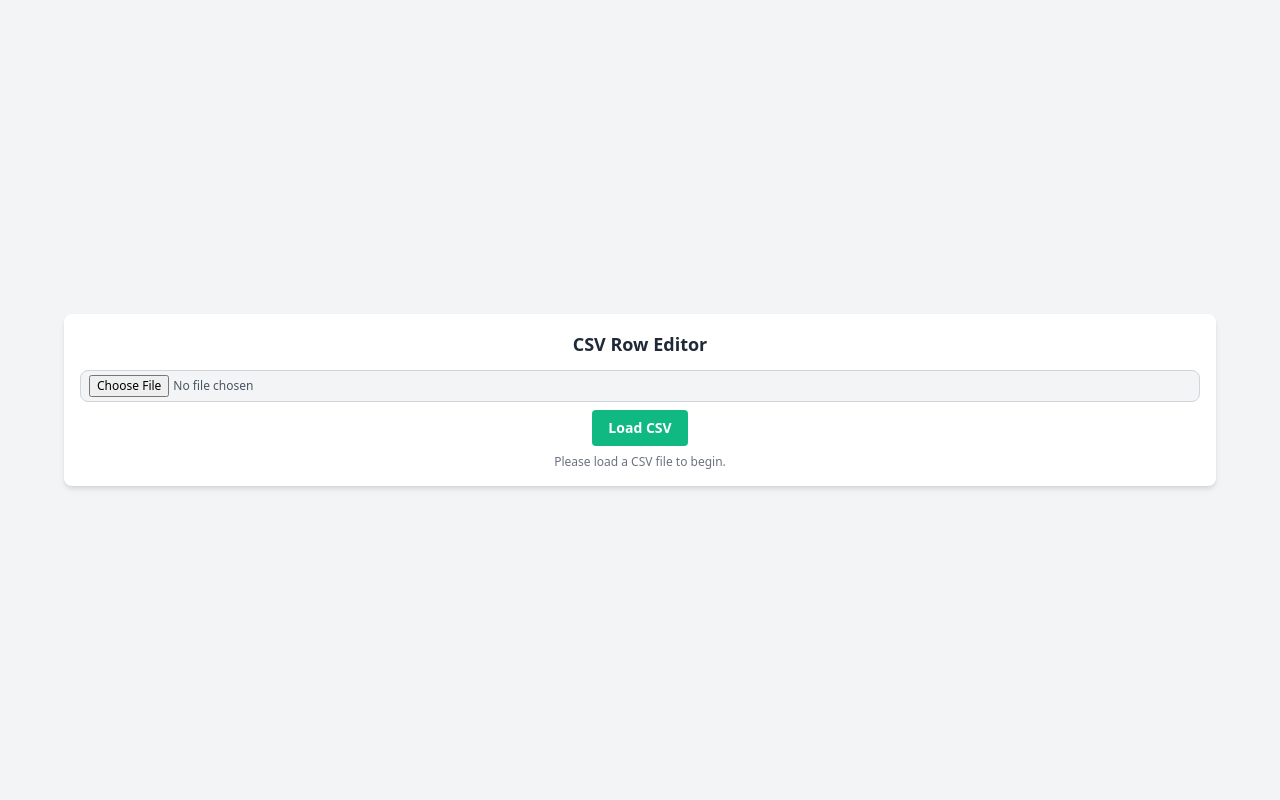
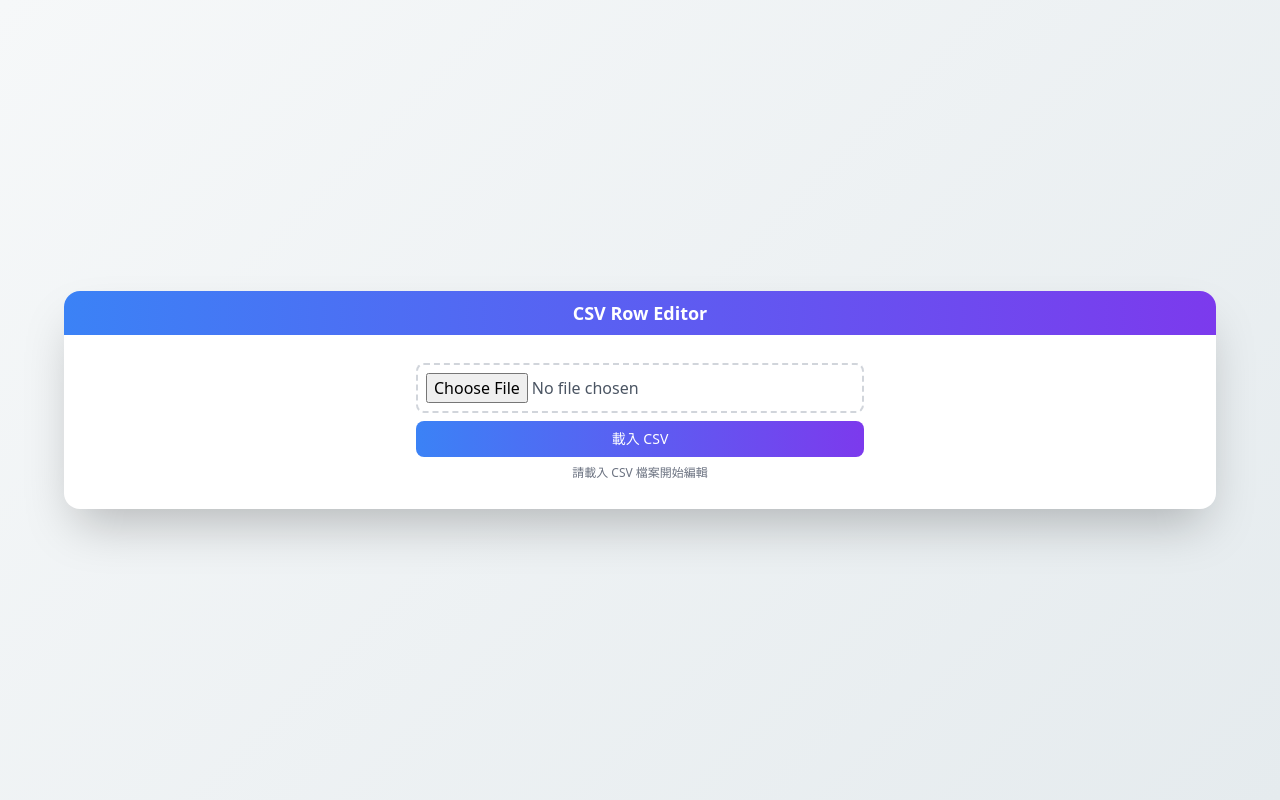
Before and after one commit to johnwill1235/excel_editor, a Flask app: page / in a window 1280 px wide. Run offline with Flask 3, Linux system fonts and the light colour scheme.

Commit message:
made look prettier

```diff
--- a/templates/index.html
+++ b/templates/index.html
@@ -5,110 +5,129 @@
     <meta name="viewport" content="width=device-width, initial-scale=1.0">
     <title>CSV Row Editor</title>
     <link href="https://cdn.jsdelivr.net/npm/tailwindcss@2.2.19/dist/tailwind.min.css" rel="stylesheet">
+    <style>
+        body {
+            background: linear-gradient(135deg, #f6f8f9 0%, #e5ebee 100%);
+        }
+        .input-readonly {
+            background-color: #f9fafb;
+            cursor: not-allowed;
+            border-color: #e5e7eb;
+        }
+        .input-editable:focus {
+            box-shadow: 0 0 0 3px rgba(59, 130, 246, 0.2);
+            border-color: #3b82f6;
+        }
+    </style>
 </head>
-<body class="bg-gray-100 flex items-center justify-center min-h-screen p-2">
-    <div class="w-full max-w-6xl bg-white rounded-lg shadow-md p-4">
-        <h1 class="text-lg font-semibold text-center mb-3 text-gray-800">CSV Row Editor</h1>
+<body class="min-h-screen flex items-center justify-center p-2">
+    <div class="w-full max-w-6xl bg-white rounded-2xl shadow-2xl overflow-hidden">
+        <div class="bg-gradient-to-r from-blue-500 to-purple-600 p-2">
+            <h1 class="text-lg font-bold text-center text-white">CSV Row Editor</h1>
+        </div>
 
+        <div class="p-3">
             {% if entries %}
                 <form method="post" action="{{ url_for('handle_submit') }}" class="space-y-2">
                     {% for entry in entries %}
                         {% set i = loop.index0 %}
 
-                    <hr class="my-4 border-t-2 border-gray-200">
-
-                    <div class="flex space-x-2">
-                        <div class="flex flex-col w-1/4">
-                            <label for="word_{{ i }}" class="text-gray-700 text-xs font-medium">詞目</label>
+                        <div class="bg-gray-50 p-2 rounded-lg border border-gray-200 shadow-sm">
+                            <div class="grid grid-cols-3 gap-2 mb-2">
+                                <div>
+                                    <label class="block text-xs font-medium text-gray-700 mb-1">詞目</label>
                                     <input type="text" name="word_{{ i }}" value="{{ entry['word'] }}"
-                                class="bg-gray-100 text-gray-600 border border-gray-300 rounded p-1 mt-1 text-sm focus:outline-none cursor-not-allowed"
-                                readonly>
+                                        class="input-readonly w-full p-1 text-sm rounded-md border text-gray-600" readonly>
                                 </div>
-                        <div class="flex flex-col w-1/4">
-                            <label for="number_{{ i }}" class="text-gray-700 text-xs font-medium">序號</label>
+                                <div>
+                                    <label class="block text-xs font-medium text-gray-700 mb-1">序號</label>
                                     <input type="text" name="number_{{ i }}" value="{{ entry['number'] }}"
-                                class="bg-gray-100 text-gray-600 border border-gray-300 rounded p-1 mt-1 text-sm focus:outline-none cursor-not-allowed"
-                                readonly>
+                                        class="input-readonly w-full p-1 text-sm rounded-md border text-gray-600" readonly>
                                 </div>
-                        <div class="flex flex-col w-2/4">
-                            <label for="old_definition_{{ i }}" class="text-gray-700 text-xs font-medium">教育部本來的定義</label>
+                                <div>
+                                    <label class="block text-xs font-medium text-gray-700 mb-1">原始定義</label>
                                     <input type="text" name="old_definition_{{ i }}" value="{{ entry['old_definition'] }}"
-                                class="bg-gray-100 text-gray-600 border border-gray-300 rounded p-1 mt-1 text-sm focus:outline-none cursor-not-allowed"
-                                readonly>
+                                        class="input-readonly w-full p-1 text-sm rounded-md border text-gray-600" readonly>
                                 </div>
                             </div>
 
-                    <div class="flex space-x-2">
-                        <div class="flex flex-col w-5/12">
-                            <label for="definition_{{ i }}" class="text-gray-700 text-xs font-medium">定義</label>
+                            <div class="grid grid-cols-3 gap-2 mb-2">
+                                <div>
+                                    <label class="block text-xs font-medium text-gray-700 mb-1">定義</label>
                                     <input type="text" name="definition_{{ i }}" value="{{ entry['definition'] }}"
-                                class="border border-gray-300 rounded p-1 mt-1 w-full text-sm focus:outline-none focus:ring-2 focus:ring-blue-400">
+                                        class="input-editable w-full p-1 text-sm rounded-md border border-gray-300 transition-all">
                                 </div>
-                        <div class="flex flex-col w-6/12">
-                            <label for="translation_{{ i }}" class="text-gray-700 text-xs font-medium">英譯</label>
+                                <div>
+                                    <label class="block text-xs font-medium text-gray-700 mb-1">英譯</label>
                                     <input type="text" name="translation_{{ i }}" value="{{ entry['translation'] }}"
-                                class="border border-gray-300 rounded p-1 mt-1 w-full text-sm focus:outline-none focus:ring-2 focus:ring-blue-400">
+                                        class="input-editable w-full p-1 text-sm rounded-md border border-gray-300 transition-all">
                                 </div>
-                        <div class="flex flex-col w-1/12">
-                            <label for="part_of_speech_{{ i }}" class="text-gray-700 text-xs font-medium">詞類</label>
+                                <div>
+                                    <label class="block text-xs font-medium text-gray-700 mb-1">詞類</label>
                                     <input type="text" name="part_of_speech_{{ i }}" value="{{ entry['part_of_speech'] }}"
-                                class="border border-gray-300 rounded p-1 mt-1 w-full text-sm focus:outline-none focus:ring-2 focus:ring-blue-400">
+                                        class="input-editable w-full p-1 text-sm rounded-md border border-gray-300 transition-all">
                                 </div>
                             </div>
 
-                    <div class="flex flex-col">
-                        <label for="collocations_{{ i }}" class="text-gray-700 text-xs font-medium">搭配詞</label>
-                        <div id="collocations-container-{{ i }}" class="flex flex-wrap gap-2">
+                            <div class="mb-2">
+                                <label class="block text-xs font-medium text-gray-700 mb-1">搭配詞</label>
+                                <div id="collocations-container-{{ i }}" class="flex flex-wrap gap-1">
                                     {% for collocation in (entry['collocations'] | default('')).split(' / ') %}
                                         <input type="text" name="collocations_{{ i }}" value="{{ collocation }}"
-                                    class="collocation-input border border-gray-300 rounded p-1 mt-1 text-sm focus:outline-none">
+                                            class="collocation-input w-auto p-1 text-sm rounded-md border border-gray-300">
                                     {% endfor %}
                                 </div>
                             </div>
 
-                    <div class="flex flex-col">
-                        <label for="example_sentences_{{ i }}" class="text-gray-700 text-xs font-medium">例句（請刪到五個，剩下五個之中至少一個搭配詞）</label>
-                        <div id="example-sentences-container-{{ i }}" class="grid grid-cols-2 gap-2">
+                            <div>
+                                <label class="block text-xs font-medium text-gray-700 mb-1">例句（五個，至少一個搭配詞）</label>
+                                <div id="example-sentences-container-{{ i }}" class="grid grid-cols-2 gap-1">
                                     {% for sentence in (entry['example_sentences'] | default('')).split(' / ') %}
                                         <input type="text" name="example_sentences_{{ i }}" value="{{ sentence }}"
-                                    class="example-sentence-input border border-gray-300 rounded p-1 mt-1 text-sm focus:outline-none">
+                                            class="example-sentence-input w-full p-1 text-sm rounded-md border border-gray-300">
                                     {% endfor %}
+                                </div>
                             </div>
                         </div>
                     {% endfor %}
 
-                <!-- Navigation and Save Buttons -->
-                <div class="grid grid-cols-4 gap-2 mt-4">
+                    <div class="grid grid-cols-4 gap-2 mt-2">
                         <button type="submit" name="action" value="prev"
-                            class="w-full bg-gray-400 text-white text-sm font-semibold py-2 rounded hover:bg-gray-500 transition {% if current_word_index <= 1 %}opacity-50 cursor-not-allowed{% endif %}"
+                                class="w-full bg-gray-500 text-white p-2 text-sm rounded-lg hover:bg-gray-600 transition
+                                {% if current_word_index <= 1 %}opacity-50 cursor-not-allowed{% endif %}"
                                 {% if current_word_index <= 1 %}disabled{% endif %}>
                             上一頁
                         </button>
                         <button type="submit" name="action" value="next"
-                            class="w-full bg-gray-400 text-white text-sm font-semibold py-2 rounded hover:bg-gray-500 transition {% if current_word_index >= total_words %}opacity-50 cursor-not-allowed{% endif %}"
+                                class="w-full bg-gray-500 text-white p-2 text-sm rounded-lg hover:bg-gray-600 transition
+                                {% if current_word_index >= total_words %}opacity-50 cursor-not-allowed{% endif %}"
                                 {% if current_word_index >= total_words %}disabled{% endif %}>
                             下一頁
                         </button>
                         <button type="submit" name="action" value="save"
-                            class="w-full bg-blue-500 text-white text-sm font-semibold py-2 rounded hover:bg-blue-600 transition">
+                                class="w-full bg-blue-500 text-white p-2 text-sm rounded-lg hover:bg-blue-600 transition">
                             儲存
                         </button>
                         <button type="submit" name="action" value="download"
-                            class="w-full bg-green-500 text-white text-sm font-semibold py-2 rounded hover:bg-green-600 transition">
+                                class="w-full bg-green-500 text-white p-2 text-sm rounded-lg hover:bg-green-600 transition">
                             儲存並下載CSV
                         </button>
                     </div>
 
                     {% if total_words %}
-                    <div class="mt-4">
-                        <div class="h-4 w-full bg-gray-300 rounded">
-                            <div class="h-4 bg-red-500 rounded" style="width: {{ ((current_word_index / total_words) * 100)|round(2) }}%"></div>
+                        <div class="mt-2">
+                            <div class="h-2 w-full bg-gray-300 rounded-full overflow-hidden">
+                                <div class="h-2 bg-gradient-to-r from-blue-500 to-purple-600"
+                                     style="width: {{ ((current_word_index / total_words) * 100)|round(2) }}%">
+                                </div>
                             </div>
                             <div class="flex justify-center items-center mt-1">
-                            <p class="text-xs text-gray-600 text-center mr-2">Progress:</p>
-                            <input type="number" name="jump_to_index" value="{{ current_word_index }}" min="1" max="{{ total_words }}" class="w-16 text-center border rounded text-xs">
-                            <p class="text-xs text-gray-600 text-center ml-2 mr-2">/ {{ total_words }}</p>
-                            <button type="submit" name="action" value="jump" class="bg-purple-500 text-white text-xs font-semibold py-1 px-2 rounded hover:bg-purple-600 transition">
+                                <input type="number" name="jump_to_index" value="{{ current_word_index }}"
+                                       min="1" max="{{ total_words }}"
+                                       class="w-16 text-center p-1 text-sm mx-2 border rounded">
+                                <span class="text-xs text-gray-600">/ {{ total_words }}</span>
+                                <button type="submit" name="action" value="jump"
+                                        class="ml-2 bg-purple-500 text-white px-2 py-1 text-sm rounded-lg hover:bg-purple-600 transition">
                                     跳轉
                                 </button>
                             </div>
@@ -116,14 +135,24 @@
                     {% endif %}
                 </form>
             {% else %}
-            <form method="post" enctype="multipart/form-data" action="{{ url_for('load_csv') }}" class="flex flex-col items-center space-y-2">
-                <input type="file" name="csv_file" accept=".csv" class="items-center block w-full text-gray-600 py-1 px-2 border border-gray-300 rounded-lg cursor-pointer bg-gray-100 text-xs">
-                <button type="submit" class="bg-green-500 text-white text-sm font-bold py-2 px-4 rounded hover:bg-green-600 transition">
-                    Load CSV
+                <div class="flex flex-col items-center justify-center space-y-2 p-4">
+                    <form method="post" enctype="multipart/form-data" action="{{ url_for('load_csv') }}"
+                          class="w-full max-w-md text-center">
+                        <input type="file" name="csv_file" accept=".csv"
+                               class="mb-2 w-full p-2 border-2 border-dashed border-gray-300 rounded-lg
+                                      text-gray-600 file:mr-2 file:py-1 file:px-3 file:rounded-full
+                                      file:border-0 file:text-xs file:bg-blue-50 file:text-blue-700
+                                      hover:file:bg-blue-100">
+                        <button type="submit"
+                                class="w-full bg-gradient-to-r from-blue-500 to-purple-600 text-white
+                                       p-2 text-sm rounded-lg hover:opacity-90 transition">
+                            載入 CSV
                         </button>
                     </form>
-            <p class="text-center text-gray-500 text-xs mt-2">Please load a CSV file to begin.</p>
+                    <p class="text-gray-500 text-xs">請載入 CSV 檔案開始編輯</p>
+                </div>
             {% endif %}
+        </div>
     </div>
 
     <script>
```
Also changed, not shown: uploads/20241121_181432_801-900.csv (deleted), uploads/20241121_221250_541-600_1.csv (deleted), uploads/20241126_231308_1301-1400.csv (added), 13 other files. Lines whose indentation alone changed are shown as unchanged.
